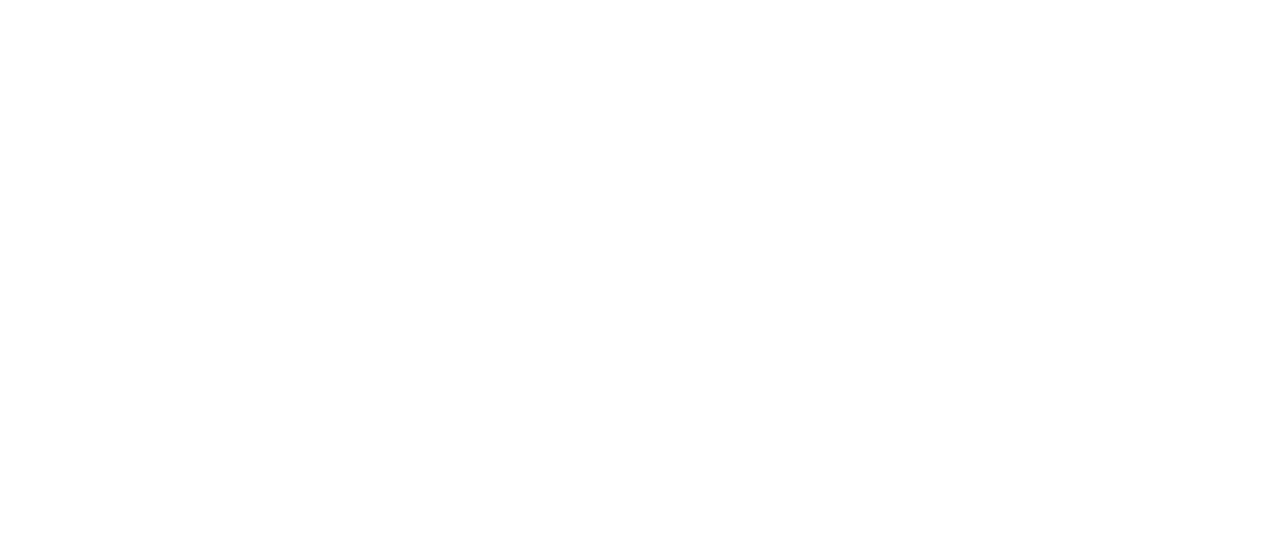
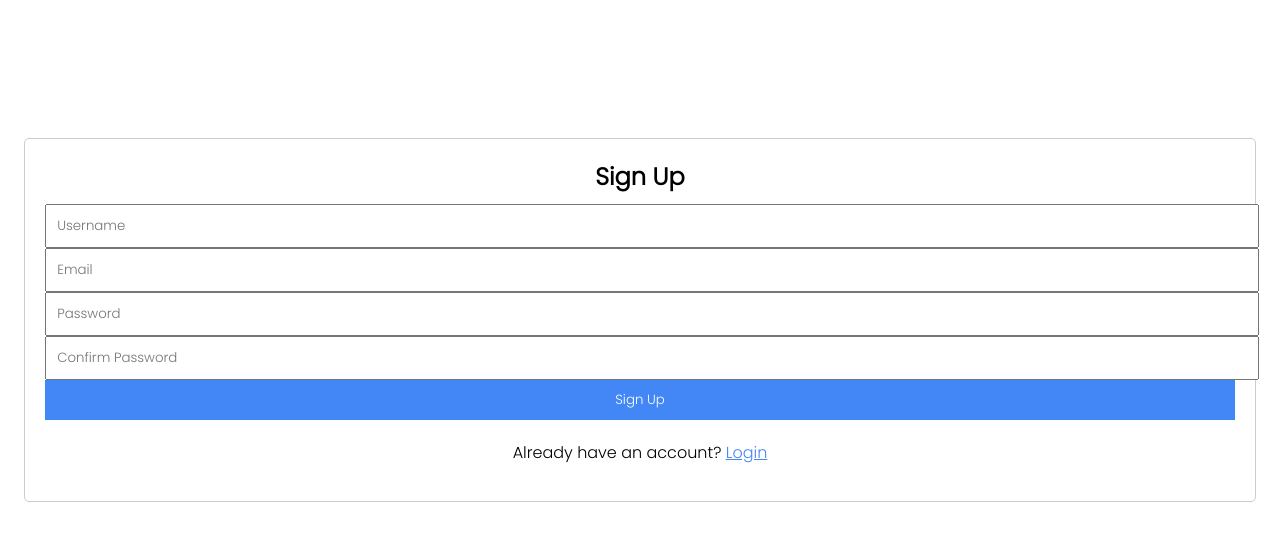
Before and after one commit to Techvocate/client_portal, a React (Create React App) app: page /signup in a window 1280 px wide. Before the commit this address had no page. Shown: the top 540 px of the page. Built offline with nearby package versions, Linux system fonts and the light colour scheme.

Commit message:
login/signup changes

```diff
--- a/src/App.js
+++ b/src/App.js
@@ -5,17 +5,24 @@
 // import UseCases from './components/UseCases';
 import QueryPage from './components/QueryPage';
 import EditPage from './components/EditPage/EditPage';
+import Signup from './components/register/Signup';
+import LoginPage from './components/register/Login';
 import { BrowserRouter as Router, Routes, Route } from 'react-router-dom';
+import { UserContextProvider } from './UserContext';
 
 function App() {
   return (
     <div className="App">
       <Router>
+      <UserContextProvider>
         <Routes>
           <Route path="/" element={<Homepage/>}/>
           <Route path="/querypage" element={<QueryPage/>}/>
           <Route path="/editpage" element={<EditPage/>}/>
+          <Route path="/signup" element={<Signup/>}/>
+          <Route path="/login" element={<LoginPage/>}/>
         </Routes>
+        </UserContextProvider>
       </Router>
     </div>
   );
--- /dev/null
+++ b/src/UserContext.js
@@ -0,0 +1,12 @@
+import {createContext, useState} from "react";
+
+export const UserContext = createContext({});
+
+export function UserContextProvider({children}) {
+  const [userInfo,setUserInfo] = useState({});
+  return (
+    <UserContext.Provider value={{userInfo,setUserInfo}}>
+      {children}
+    </UserContext.Provider>
+  );
+}
--- a/src/components/Navbar.js
+++ b/src/components/Navbar.js
@@ -1,7 +1,30 @@
 import React from 'react';
-import './Navbar.css'
+import './Navbar.css';
+import { Link } from 'react-router-dom';
+import { useEffect,useContext} from 'react';
+import {UserContext} from "../UserContext";
 
 const Navbar = () => {
+  const {setUserInfo,userInfo} = useContext(UserContext);
+  useEffect(() => {
+    fetch('http://localhost:4000/profile', {
+      credentials: 'include',
+    }).then(response => {
+      response.json().then(userInfo => {
+        setUserInfo(userInfo);
+      });
+    });
+  }, []);
+
+  function logout() {
+    fetch('http://localhost:4000/logout', {
+      credentials: 'include',
+      method: 'POST',
+    });
+    setUserInfo(null);
+  }
+
+  const username = userInfo?.username;
   return (
     <nav className="navbar1">
       <div className="navbar-container">
@@ -14,10 +37,26 @@
           <li className="navbar-link">About</li>
           {/* <li className="navbar-link">UseCases</li> */}
         </ul>
-        <div className="navbar-auth">
-          <button className="auth-button">Login</button>
-          <button className="auth-button">Signup</button>
-        </div>
+        {/* {!username && <div className="navbar-auth">
+          <Link><button className="auth-button">Login</button></Link>
+          <Link to={'/signup'}><button className="auth-button">Signup</button></Link>
+        </div>}
+        {username && <div className="navbar-auth">
+          <Link to={'/profile'}><button className="auth-button">{username}</button></Link>
+          <button className="auth-button" onClick={logout}>Logout</button>
+        </div>} */}
+        {username && (
+          <div className='navbar-auth'>
+              <div>{username}</div>
+              <div><Link className='auth-button' onClick={logout}>Logout</Link></div>
+          </div>
+        )}
+        {!username && (
+          <div className='navbar-auth'>
+            <div eventKey={2}><Link className='auth-button' to={'/login'}>Login</Link></div>
+            <div eventKey={2}><Link className='auth-button' to={'/signup'}>Signup</Link></div>
+          </div>
+        )}
       </div>
     </nav>
   );
--- /dev/null
+++ b/src/components/register/Login.css
@@ -0,0 +1,40 @@
+.login-container {
+    display: grid;
+    place-items: center;
+    height: 80vh;
+  }
+
+  .form-container {
+    display: grid;
+    gap: 10px;
+    padding: 20px;
+    border: 1px solid #ccc;
+    border-radius: 5px;
+    text-align: center;
+  }
+
+  h2 {
+    margin: 0;
+  }
+
+  input[type="text"],
+  input[type="password"],
+  .but1 {
+    width: 100%;
+    padding: 10px;
+  }
+
+  .but1 {
+    background-color: #4287f5;
+    color: white;
+    border: none;
+    cursor: pointer;
+  }
+
+  .signup-link {
+    margin-top: 10px;
+  }
+
+  .signup-link a {
+    color: #4287f5;
+  }
--- /dev/null
+++ b/src/components/register/Login.js
@@ -0,0 +1,52 @@
+import {useContext, useState} from "react";
+import {Navigate,Link} from "react-router-dom";
+import {UserContext} from "../../../src/UserContext.js";
+import './Login.css'
+
+export default function LoginPage() {
+  const [username,setUsername] = useState('');
+  const [password,setPassword] = useState('');
+  const [redirect,setRedirect] = useState(false);
+  const {setUserInfo} = useContext(UserContext);
+  async function login(ev) {
+    ev.preventDefault();
+    const response = await fetch('http://localhost:4000/login', {
+      method: 'POST',
+      body: JSON.stringify({username, password}),
+      headers: {'Content-Type':'application/json'},
+      credentials: 'include',
+    });
+    if (response.ok) {
+      response.json().then(userInfo => {
+        setUserInfo(userInfo);
+        setRedirect(true);
+      });
+    } else {
+      alert('wrong credentials');
+    }
+  }
+
+  if (redirect) {
+    return <Navigate to={'/'} />
+  }
+    return(
+        <div class="login-container">
+            <div class="form-container">
+                <h2>Login</h2>
+                <form onSubmit={login}>
+                    <input type="text"
+                    placeholder="Username"
+                    value={username}
+                    onChange={ev =>setUsername(ev.target.value)}/>
+                    <input type="password"
+                    placeholder="Password"
+                    value={password}
+                    onChange={ev =>setPassword(ev.target.value)}/>
+                    <button className='but1' type="submit">Login</button>
+                </form>
+                <p class="signup-link">Don't have an account? <Link to={'/signup'}>Signup</Link></p>
+            </div>
+        </div>
+
+    );
+}
--- /dev/null
+++ b/src/components/register/Signup.css
@@ -0,0 +1,41 @@
+.signup-container {
+    display: grid;
+    place-items: center;
+    height: 80vh;
+  }
+
+  .form-container {
+    display: grid;
+    gap: 10px;
+    padding: 20px;
+    border: 1px solid #ccc;
+    border-radius: 5px;
+    text-align: center;
+  }
+
+  h2 {
+    margin: 0;
+  }
+
+  input[type="text"],
+  input[type="email"],
+  input[type="password"],
+  .but1 {
+    width: 100%;
+    padding: 10px;
+  }
+
+  .but1 {
+    background-color: #4287f5;
+    color: white;
+    border: none;
+    cursor: pointer;
+  }
+
+  .login-link {
+    margin-top: 10px;
+  }
+
+  .login-link a {
+    color: #4287f5;
+  }
--- /dev/null
+++ b/src/components/register/Signup.js
@@ -0,0 +1,45 @@
+import { Link } from 'react-router-dom';
+import './Signup.css'
+import { useState } from 'react';
+
+export default function Signup(){
+  const [username, setUsername] = useState('');
+  const [password, setPassword] = useState('');
+  async function register(ev) {
+    ev.preventDefault();
+    const response = await fetch('http://localhost:4000/signup', {
+      method: 'POST',
+      body: JSON.stringify({username,password}),
+      headers: {'Content-Type':'application/json'},
+    });
+    if (response.status === 200) {
+      alert('registration successful');
+    } else {
+      alert('registration failed');
+    }
+  }
+
+    return(
+        <div class="signup-container">
+        <div class="form-container">
+          <h2>Sign Up</h2>
+          <form  onSubmit={register}>
+            <input type="text"
+             placeholder="Username"
+             value={username}
+             onChange={ev => setUsername(ev.target.value)}/>
+            <input type="email"
+            placeholder="Email"/>
+            <input type="password"
+             placeholder="Password"
+             value={password}
+             onChange={ev => setPassword(ev.target.value)}/>
+            <input type='password' placeholder='Confirm Password'></input>
+            <button className='but1' type="submit">Sign Up</button>
+          </form>
+          <p class="login-link">Already have an account? <Link to={'/login'}>Login</Link></p>
+        </div>
+      </div>
+
+    );
+}
```
